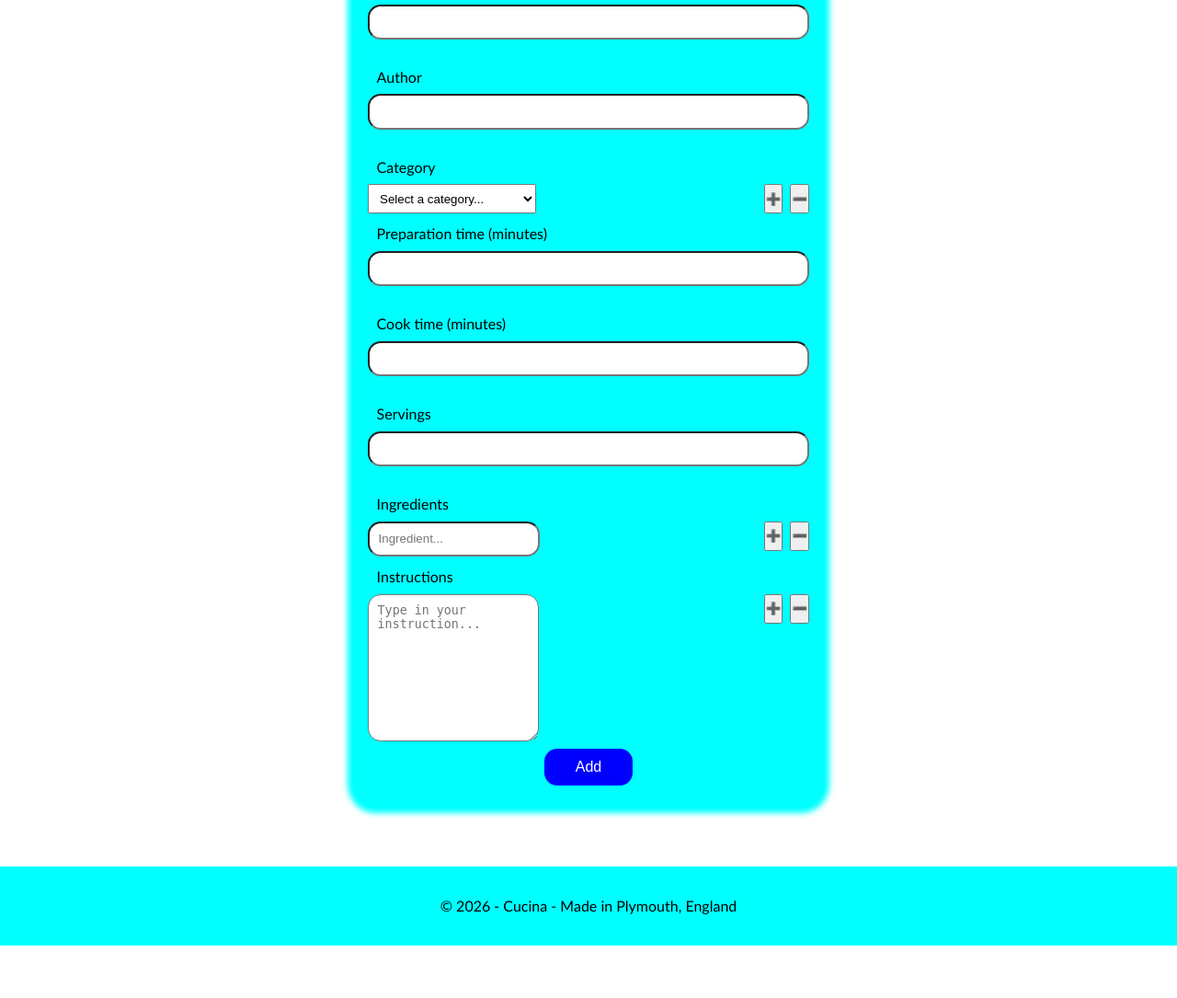
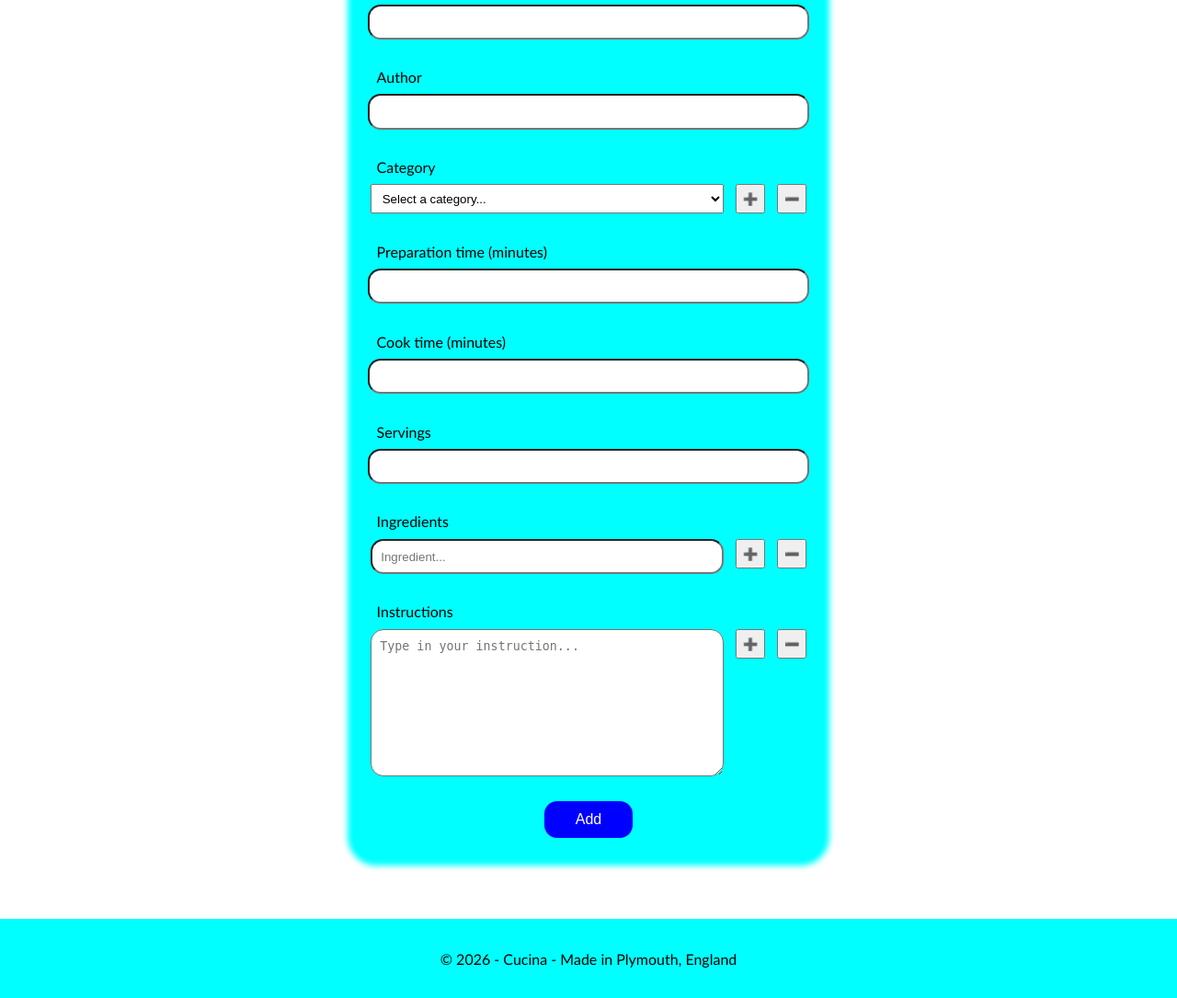
Before and after one commit to Ilaria-Digital-School/Projet.ConcepteurDeveloppeurDapplications.Novelli.Sandra.2026, a Flask app: page /add-recipe in a window 1280 px wide. Shown: the part 617-1702 px from the top of the page at 92% size. Before the commit the page ends 1645 px from the top, so only its background shows below. Run offline with Flask 3, Linux system fonts and the light colour scheme.

Commit message:
add and delete rows: CSS improvements

```diff
--- a/backend/app.py
+++ b/backend/app.py
@@ -27,7 +27,7 @@
 
 @app.route('/', methods=['GET'])
 def index():
-    return render_template('index.html', cuisine_genres=data.CUISINE_GENRES)
+    return render_template('index.html', recipe_categories=data.RECIPE_CATEGORIES)
 
 
 @app.route('/api/recipes', methods=['GET'])
--- a/frontend/static/css/style.css
+++ b/frontend/static/css/style.css
@@ -579,10 +579,10 @@
     column-gap: 0.5rem;
 }
 
-.dynamic-row select,
-.dynamic-row input,
-.dynamic-row textarea {
+span.input-and-error {
     width: 80%;
+    display: flex;
+    flex-direction: column;
 }
 
 .add-btn, .delete-btn {
--- a/frontend/static/js/script.js
+++ b/frontend/static/js/script.js
@@ -6,7 +6,7 @@
 const nav = document.querySelector('nav');
 const banner = document.querySelector('.banner');
 const favourites = document.querySelector('#favourites');
-const buttons = document.querySelectorAll('button');
+const formButtons = document.querySelectorAll('.forms button');
 
 
 // Mobile version: toggle main menu.
@@ -352,10 +352,10 @@
 const loginErrorMsg = document.querySelector('#login-error');
 
 const fields = document.querySelectorAll(`
-    #contact-form input,
-    #contact-form textarea,
+    .forms input,
+    .forms textarea,
     #signup-form input:not([type="radio"]):not([type="checkbox"]),
-    #signup-form select
+    .forms select
 `);
 
 const errorMsg = document.querySelectorAll('.error');
@@ -417,7 +417,7 @@
 
 }
 
-buttons.forEach(btn => btn.addEventListener('click', function(e) {
+formButtons.forEach(btn => btn.addEventListener('click', function(e) {
     e.preventDefault();
 }))
 
@@ -500,6 +500,10 @@
 const deleteButtons = document.querySelectorAll('.delete-btn');
 const dynamicRows = document.querySelectorAll('.dynamic-row');
 
+let categories = [];
+let ingredients = [];
+let steps = [];
+
 if (addButtons && deleteButtons) {
 
     infoDivs.forEach(div => div.addEventListener('click', function(e) {
@@ -515,13 +519,15 @@
             let row = addButton.parentElement;
             let newRow = row.cloneNode(true);
 
-            // let fieldInput = newRow.querySelector('input');
-            // fieldInput.value = '';
+            if (newRow.querySelector('input')) {newRow.querySelector('input').value = ''}
+            else if (newRow.querySelector('textarea')) {newRow.querySelector('textarea').value = ''};
 
             addButton.parentElement.parentElement.appendChild(newRow);
+
         }
 
         addRow();
+
 
         function deleteRow() {
 
@@ -532,9 +538,9 @@
             let targetRow = deleteButton.parentElement;
             let parentDiv = targetRow.parentElement;
 
-            // console.log(parentDiv.querySelectorAll(":scope > .dynamic-row"));
+            console.log(parentDiv);
 
-            // if (parentDiv.querySelectorAll(":scope > .dynamic-row") > 1) {
+            // if (parentDiv.childNodes > 1) {
                 parentDiv.removeChild(targetRow);
                 //     deleteButton.disabled = false;
                 // }
@@ -544,7 +550,6 @@
             }
 
             deleteRow();
-
 
         }))
 
--- a/frontend/templates/add-recipe.html
+++ b/frontend/templates/add-recipe.html
@@ -3,38 +3,40 @@
 {% block content %}
 
 
-<form class="forms" id="recipe-form">
+<form class="forms" id="recipe-form" aria-labelledby="add-recipe-heading">
 
     <h2>Add recipe</h2>
 
     <div class="info">
         <label for="recipeName" class="form-label">Recipe</label>
         <input type="text" class="form-control" id="recipe-name" name="recipe-name">
-        <p class="error" id="name-error" role="alert" aria-live="polite" hidden></p>
+        <p class="error" id="recipe-name-error" role="alert" aria-live="polite" hidden></p>
     </div>
 
     <div class="info">
         <label for="img-url" class="form-label">Image URL</label>
         <input type="text" class="form-control" id="img-url" name="imgSrc">
-        <p class="error" id="name-error" role="alert" aria-live="polite" hidden></p>
+        <p class="error" id="img-error" role="alert" aria-live="polite" hidden></p>
     </div>
 
     <div class="info">
         <label for="recipe-author" class="form-label">Author</label>
         <input type="text" class="form-control" id="recipe-author" name="author">
-        <p class="error" id="name-error" role="alert" aria-live="polite" hidden></p>
+        <p class="error" id="author-error" role="alert" aria-live="polite" hidden></p>
     </div>
 
     <div class="info">
         <label for="recipe-category" class="form-label">Category</label>
-        <div class="dynamic-row" id="categories">
+        <div class="dynamic-row" class="categories">
+            <span class="input-and-error">
                 <select class="form-control" id="recipe-categories" name="categories">
                     <option value="">Select a category...</option>
                     {% for c in recipe_categories %}
-                <option value="italian">{{ c }}</option>
+                    <option value="{{ c }}">{{ c }}</option>
                     {% endfor %}
                 </select>
-            <p class="error" id="name-error" role="alert" aria-live="polite" hidden></p>
+            <p class="error" id="category-error" role="alert" aria-live="polite" hidden></p>
+            </span>
             <button class="dynamic-btn add-btn">➕</button><button class="dynamic-btn delete-btn">➖</button>
         </div>
     </div>
@@ -42,35 +44,39 @@
     <div class="info">
         <label for="preparation-time" class="form-label">Preparation time (minutes)</label>
         <input type="text" class="form-control" id="preparation-time" name="preparation-time">
-        <p class="error" id="name-error" role="alert" aria-live="polite" hidden></p>
+        <p class="error" id="prep-time-error" role="alert" aria-live="polite" hidden></p>
     </div>
 
     <div class="info">
         <label for="cook-time" class="form-label">Cook time (minutes)</label>
         <input type="text" class="form-control" id="cook-time" name="cook-time">
-        <p class="error" id="name-error" role="alert" aria-live="polite" hidden></p>
+        <p class="error" id="cook-time-error" role="alert" aria-live="polite" hidden></p>
     </div>
 
     <div class="info">
         <label for="servings" class="form-label">Servings</label>
         <input type="text" class="form-control" id="servings" name="servings">
-        <p class="error" id="name-error" role="alert" aria-live="polite" hidden></p>
+        <p class="error" id="servings-error" role="alert" aria-live="polite" hidden></p>
     </div>
 
     <div class="info">
         <label for="recipe-ingredients" class="form-label">Ingredients</label>
-        <div class="dynamic-row" id="ingredients">
+        <div class="dynamic-row" class="ingredients">
+            <span class="input-and-error">
                 <input type="text" class="form-control" id="recipe-ingredients" name="ingredients" placeholder="Ingredient...">
-            <p class="error" id="name-error" role="alert" aria-live="polite" hidden></p>
+                <p class="error" id="ingredient-error" role="alert" aria-live="polite" hidden></p>
+            </span>
             <button class="dynamic-btn add-btn">➕</button><button class="dynamic-btn delete-btn">➖</button>
         </div>
     </div>
 
     <div class="info">
         <label for="instructions">Instructions</label>
-        <div class="dynamic-row" id="instructions">
+        <div class="dynamic-row" class="instructions">
+            <span class="input-and-error">
                 <textarea id="step" name="step" placeholder="Type in your instruction..."></textarea>
-            <p class="error" id="name-error" role="alert" aria-live="polite" hidden></p>
+                <p class="error" id="step-error" role="alert" aria-live="polite" hidden></p>
+            </span>
             <button class="dynamic-btn add-btn">➕</button><button class="dynamic-btn delete-btn">➖</button>
         </div>
     </div>
--- a/frontend/templates/base.html
+++ b/frontend/templates/base.html
@@ -44,6 +44,8 @@
         </footer>
 
 
-  {% block scripts %}<script src="/static/js/script.js"></script>{% endblock %}
+    {% block scripts %}<script src="{{ url_for('static', filename='js/script.js') }}"></script>{% endblock %}
+
     </body>
+
 </html>
--- a/frontend/templates/index.html
+++ b/frontend/templates/index.html
@@ -39,6 +39,4 @@
     </section>
 
 
-<script src="{{ url_for('static', filename='js/script.js') }}"></script>
-
 {% endblock %}
```
Lines whose indentation alone changed are shown as unchanged.
